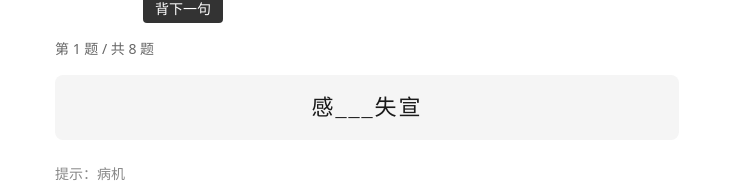
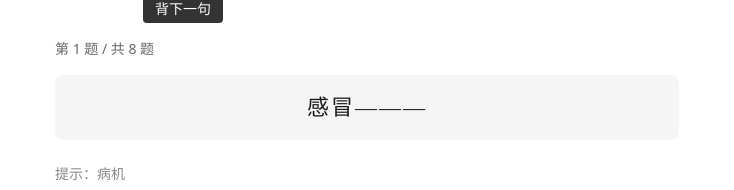
Before and after one commit to Eirian-design/my-thoughts, a Next.js app: page /tcm in a window 1280 px wide. Shown: the part 433-623 px from the top of the page, without its empty margins (273-1007 px from the left). Built offline with nearby package versions, Linux system fonts and the light colour scheme.

Commit message:
优化TCM挖空模式：显示前半部分，后半部分用———代替

```diff
--- a/src/app/tcm/Quiz.tsx
+++ b/src/app/tcm/Quiz.tsx
@@ -87,15 +87,13 @@ export default function Quiz({
   const prevAnswer = currentIndex > 0 ? blanks[currentIndex - 1].answer : "";
   const hint = blanks[currentIndex]?.hint || "";
 
-  // 挖空模式：显示完整句子，挖空关键部分（用_____表示）
+  // 挖空模式：显示前半部分，后半部分挖空
   if (mode2 === "blank") {
-    // 把答案中部分内容挖空，用 ____ 代替
     const chars = currentAnswer.split('');
-    const hideCount = Math.max(2, Math.floor(chars.length * 0.6));
-    const startHide = Math.floor((chars.length - hideCount) / 2);
+    const keepCount = Math.min(4, Math.floor(chars.length * 0.4));
     const displayText = chars.map((c, i) =>
-      i >= startHide && i < startHide + hideCount ? '_' : c
-    ).join('').replace(/_+/g, '___');
+      i < keepCount ? c : '_'
+    ).join('').replace(/_+/g, '———');
 
     return (
       <div>
```
